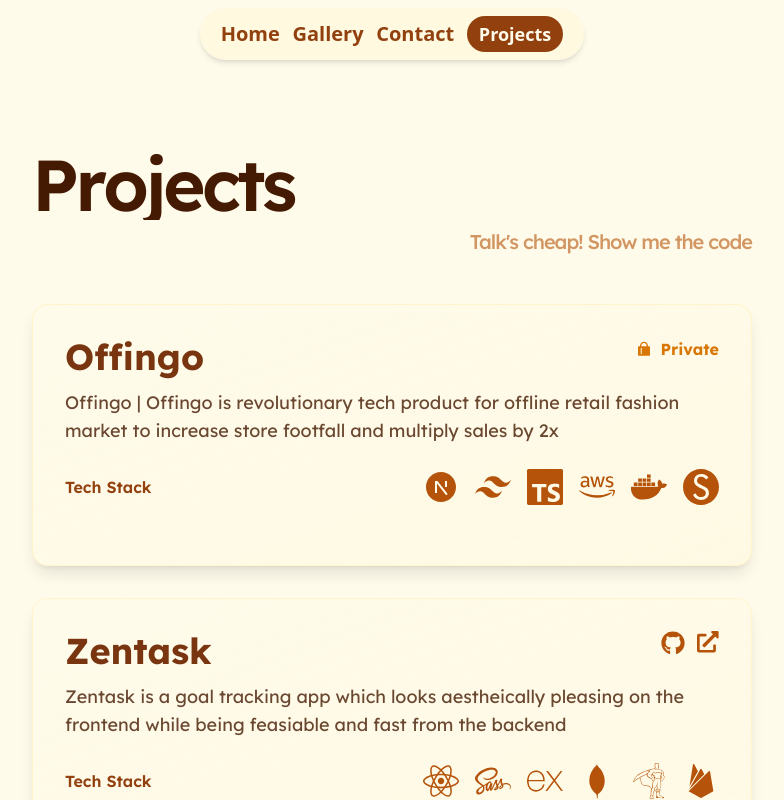
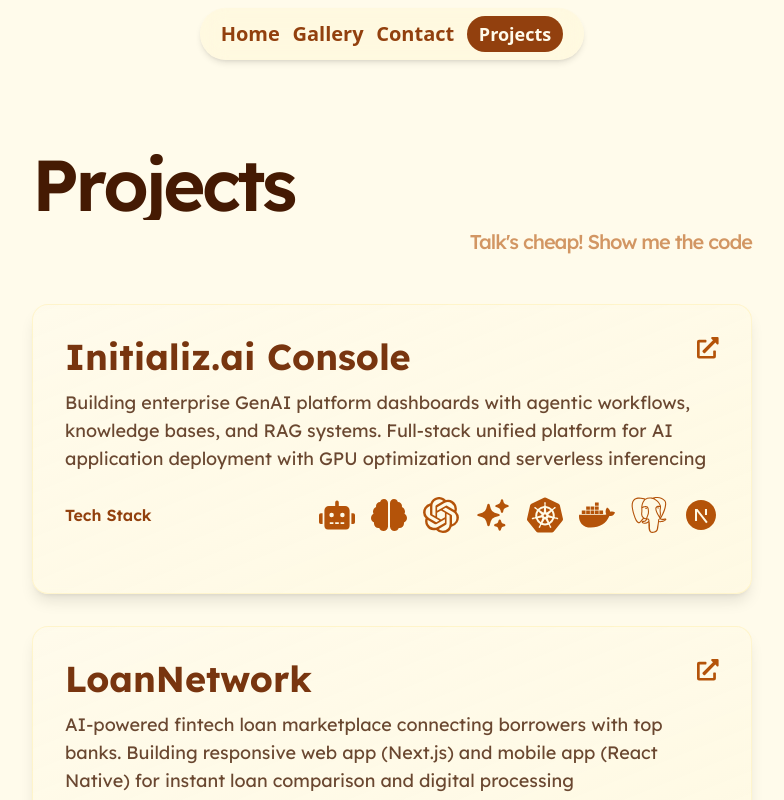
Before and after one commit to lucifer78907/personal_portfolio, a React (Vite) app: page /projects in a window 1280 px wide. Shown: the top 800 px of the page, without its empty margins (248-1032 px from the left). Built offline with nearby package versions, Linux system fonts and the light colour scheme.

Commit message:
Add new projects to Projects page with detailed descriptions and tech stack icons

```diff
--- a/src/pages/Projects.jsx
+++ b/src/pages/Projects.jsx
@@ -3,20 +3,37 @@
 import gsap from 'gsap';
 import { ScrollTrigger, SplitText } from 'gsap/all';
 import { DiMongodb } from 'react-icons/di';
-import { FaAws, FaCss3, FaDocker, FaExternalLinkAlt, FaGithub, FaHtml5, FaNode, FaReact, FaSass } from 'react-icons/fa';
+import { FaAws, FaCss3, FaDocker, FaExternalLinkAlt, FaGithub, FaHtml5, FaMobileAlt, FaNode, FaReact, FaSass, FaBrain, FaRobot } from 'react-icons/fa';
 import { IoLogoFirebase } from 'react-icons/io5';
 import { RiGitRepositoryPrivateFill, RiNextjsFill, RiTailwindCssFill } from 'react-icons/ri';
-import { SiExpress, SiGreensock, SiJavascript, SiNetlify, SiReactrouter, SiSwiper, SiTypescript } from 'react-icons/si';
+import { SiExpress, SiGreensock, SiJavascript, SiNetlify, SiReactrouter, SiSwiper, SiTypescript, SiOpenai, SiKubernetes, SiPostgresql } from 'react-icons/si';
+import { HiSparkles } from 'react-icons/hi2';
+import { TbPlugConnected } from 'react-icons/tb';
 
 const projects = [
     {
         id: 0,
+        title: 'Initializ.ai Console',
+        description: 'Building enterprise GenAI platform dashboards with agentic workflows, knowledge bases, and RAG systems. Full-stack unified platform for AI application deployment with GPU optimization and serverless inferencing',
+        liveLink: 'https://www.initializ.ai/',
+        techStackIcons: [FaRobot, FaBrain, SiOpenai, HiSparkles, SiKubernetes, FaDocker, SiPostgresql, RiNextjsFill],
+        isAI: true
+    },
+    {
+        id: 1,
+        title: 'LoanNetwork',
+        description: 'AI-powered fintech loan marketplace connecting borrowers with top banks. Building responsive web app (Next.js) and mobile app (React Native) for instant loan comparison and digital processing',
+        liveLink: 'https://loannetwork.app/',
+        techStackIcons: [RiNextjsFill, FaMobileAlt, SiTypescript, RiTailwindCssFill, FaReact, SiOpenai, FaAws],
+    },
+    {
+        id: 2,
         title: 'Offingo',
-        description: 'Offingo | Offingo is revolutionary tech product for offline retail fashion market to increase store footfall and multiply sales by 2x',
+        description: 'Offingo is revolutionary tech product for offline retail fashion market to increase store footfall and multiply sales by 2x',
         techStackIcons: [RiNextjsFill, RiTailwindCssFill, SiTypescript, FaAws, FaDocker, SiSwiper]
     },
     {
-        id: 1,
+        id: 3,
         title: 'Zentask',
         description: 'Zentask is a goal tracking app which looks aestheically pleasing on the frontend while being feasiable and fast from the backend',
         githubLink: 'https://github.com/lucifer78907/ZenTask',
@@ -24,14 +41,14 @@
         techStackIcons: [FaReact, FaSass, SiExpress, DiMongodb, SiGreensock, IoLogoFirebase]
     },
     {
-        id: 2,
+        id: 4,
         title: 'TrackIt',
         description: 'An application for University for tracking its buses and mointering them in real time. It is a frontend project ',
         githubLink: 'https://github.com/lucifer78907/TrackIt/tree/main/frontend',
         techStackIcons: [FaReact, FaSass, SiGreensock, SiReactrouter]
     },
     {
-        id: 3,
+        id: 5,
         title: 'Lawyer firm website',
         description: 'This is a website for a law firm Karan Chauhary and associates',
         githubLink: 'https://github.com/lucifer78907/Karan_Chaudhary_and_associates_website',
@@ -39,7 +56,7 @@
         techStackIcons: [FaHtml5, FaSass, SiJavascript, SiNetlify]
     },
     {
-        id: 4,
+        id: 6,
         title: 'Iron Temple Gym',
         description: 'A simple landing page for a gym , made using HTML and vanilla CSS and JS ',
         githubLink: 'https://github.com/lucifer78907/Gym_landing_page',
@@ -47,7 +64,7 @@
         techStackIcons: [FaHtml5, FaCss3, SiJavascript, SiNetlify]
     },
     {
-        id: 5,
+        id: 7,
         title: 'Omnifood restaurant',
         description: 'A landing page made for a fictional restaurant using HTML,CSS and JS ',
         liveLink: 'https://omnifood-rudra-website.netlify.app/',
```
